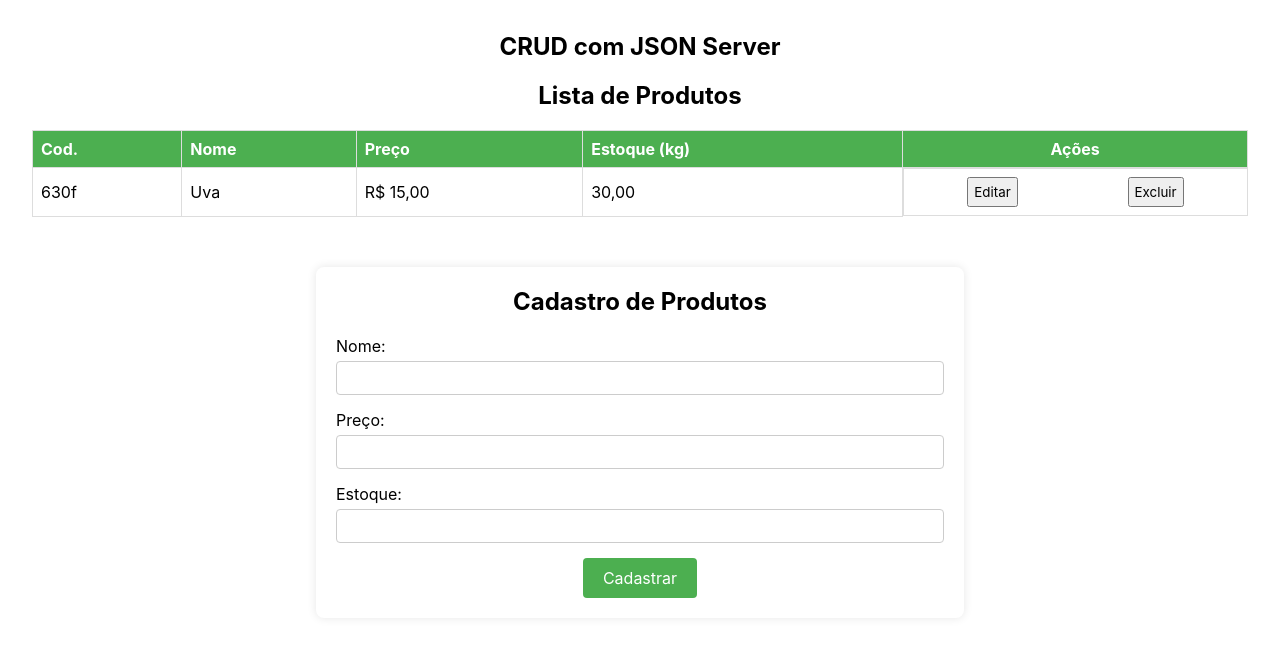
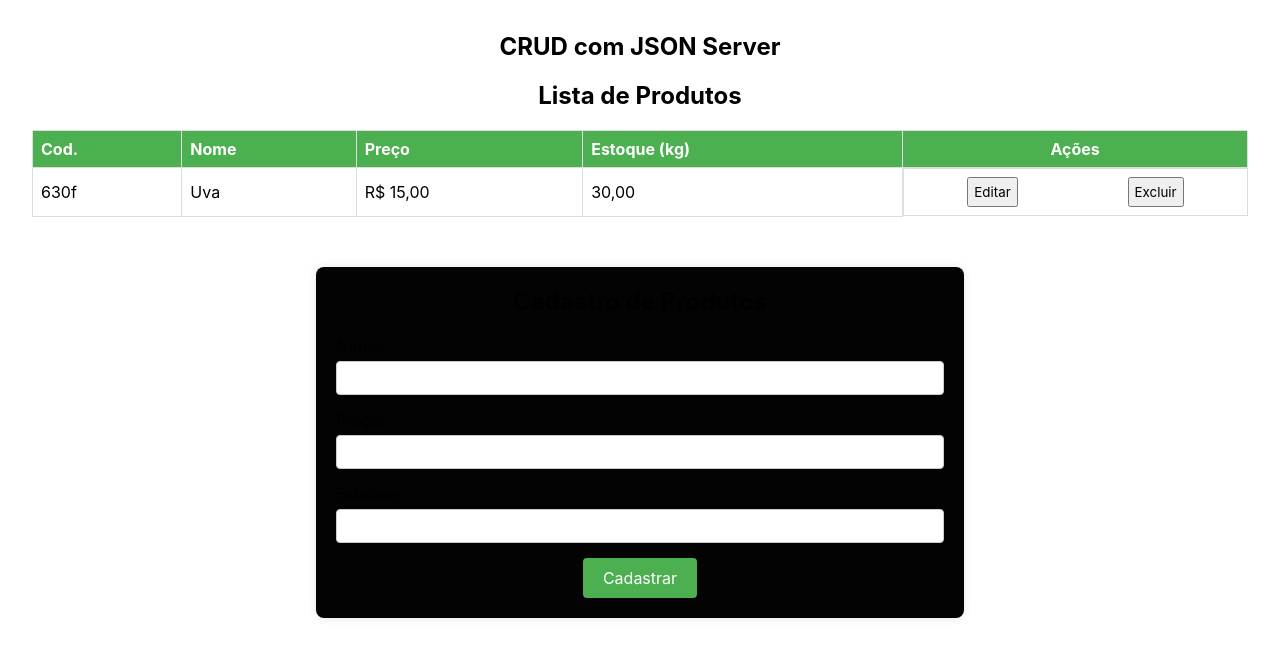
Before and after one commit to joaopaulomts/projetofinalfrontend, a React (Vite) app: page / in a window 1280 px wide. Shown: the top 656 px of the page. Built offline with nearby package versions, Linux system fonts and the light colour scheme; data requests are answered from the project's data file.

Commit message:
Task-2 : Altera CSS

```diff
--- a/src/components/ProductForm.css
+++ b/src/components/ProductForm.css
@@ -1,7 +1,7 @@
 .container {
     width: 50%;
     margin: 50px auto;
-    background-color: #fff;
+    background-color: #030303;
     padding: 20px;
     border-radius: 8px;
     box-shadow: 0 0 10px rgba(0, 0, 0, 0.1);
```
